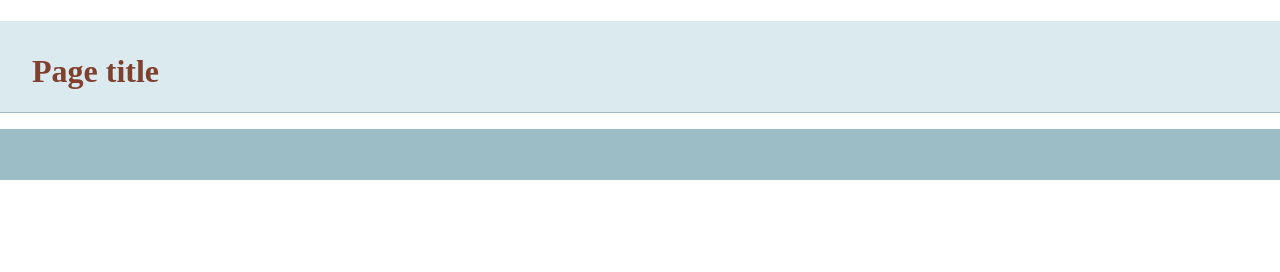
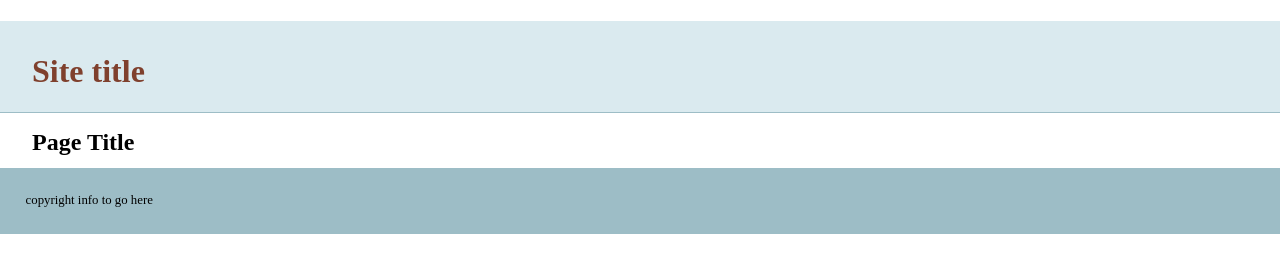
Before and after one commit to stemlund/git-basics, a plain HTML site: page index.html in a window 1280 px wide. Drawn offline with nearby package versions, Linux system fonts and the light colour scheme.

Commit message:
added more info to template

```diff
--- a/index.html
+++ b/index.html
@@ -14,13 +14,15 @@
     </head>
     <body>
     <header>
-	<h1>Page title</h1>
+	<h1>Site title</h1>
     </header>
     <nav id="pageNav">
     </nav>
     <main>
+    <h2>Page Title</h2>
     </main>
     <footer>
+    copyright info to go here
     </footer>
         <script>
 //use the modernizr load to load up external scripts. This will load the scripts asynchronously, but the order listed matters. Although it will load all scripts in parallel, it will execute them in the order listed
```
